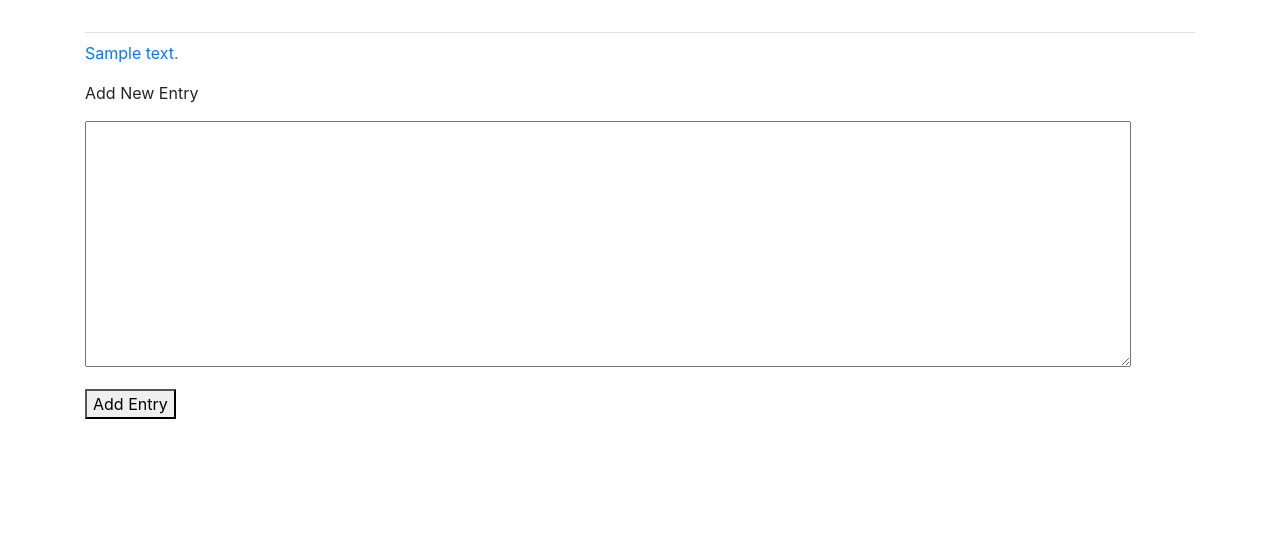
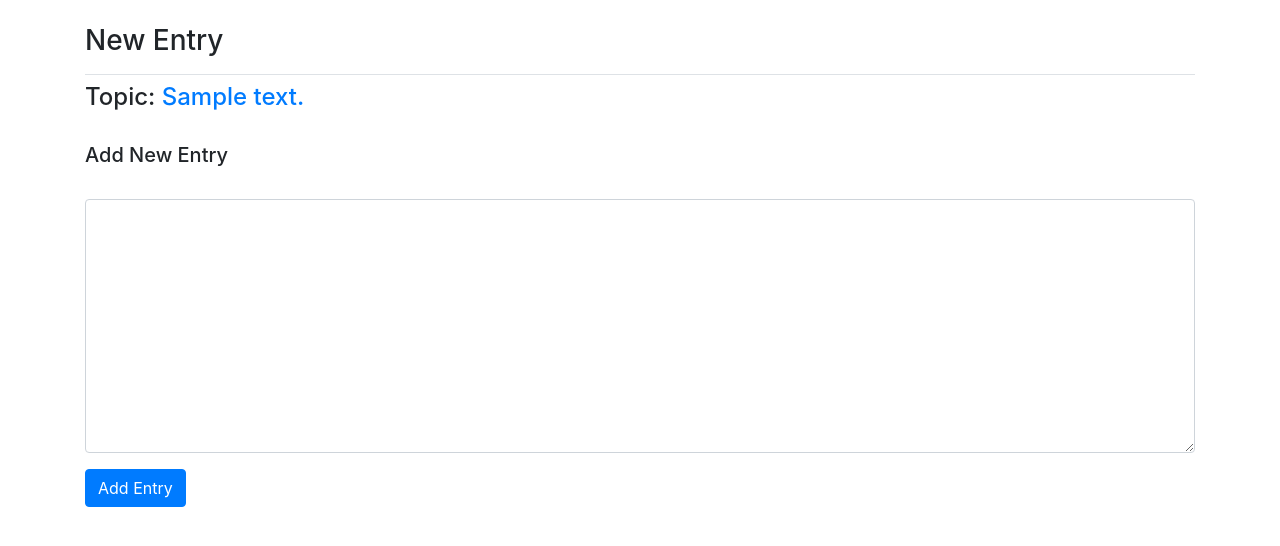
Before and after one commit to musawakiliML/Data-Science-Blog, a Django app: page /new_entry/1 in a window 1280 px wide. Shown: the part 58-604 px from the top of the page. Run offline with Django 4.2, Linux system fonts and the light colour scheme; a user stored in the database is signed in; tables that the repository leaves empty hold one stand-in row (values such as "Sample post"); some libraries are stand-ins or nearby versions.

Commit message:
Styled new_entry page

```diff
--- a/Learning_log_app/templates/edit_entry.html
+++ b/Learning_log_app/templates/edit_entry.html
@@ -11,8 +11,8 @@
 {% block content %}
 
 <h4>Topic:<a href="{% url 'Learning_log_app:topic' topic.id %}" > {{ topic }}</a></h4>
-
-<h5>Entry Text:</h5>
+<br>
+<h5>Entry Text</h5>
 
 <form action="{% url 'Learning_log_app:edit_entry' entry.id %}" method="post" enctype="multipart/form-data" class="form">
     {% csrf_token %}
--- a/Learning_log_app/templates/new_entry.html
+++ b/Learning_log_app/templates/new_entry.html
@@ -1,17 +1,24 @@
 {% extends 'base.html' %}
+{% load bootstrap4 %}
+{% block page_header %}
+
+<h3> New Entry </h3>
+
+{% endblock page_header %}
 
 {% block content %}
 
-<p><a href="{% url 'Learning_log_app:topic' topic.id %}">{{ topic }}</a></p>
+<h4>Topic: <a href="{% url 'Learning_log_app:topic' topic.id %}">{{ topic }}</a></h4>
+<br>
+<h5>Add New Entry</h5>
 
-<p>Add New Entry</p>
+<form action="{% url 'Learning_log_app:new_entry' topic.id %}" method="post" enctype='multipart/form-data' class="form">
+    {% csrf_token %}
+    {% bootstrap_form form %}
 
-<form action="{% url 'Learning_log_app:new_entry' topic.id %}" method="post" enctype='multipart/form-data'>
-    {% csrf_token %}
-    {{ form.as_p }}
-
-    <button name="submit">Add Entry</button>
-
+    {% buttons %}
+    <button name="submit" class="btn btn-primary">Add Entry</button>
+    {% endbuttons %}
 </form>
 
 {% endblock content %}
```
